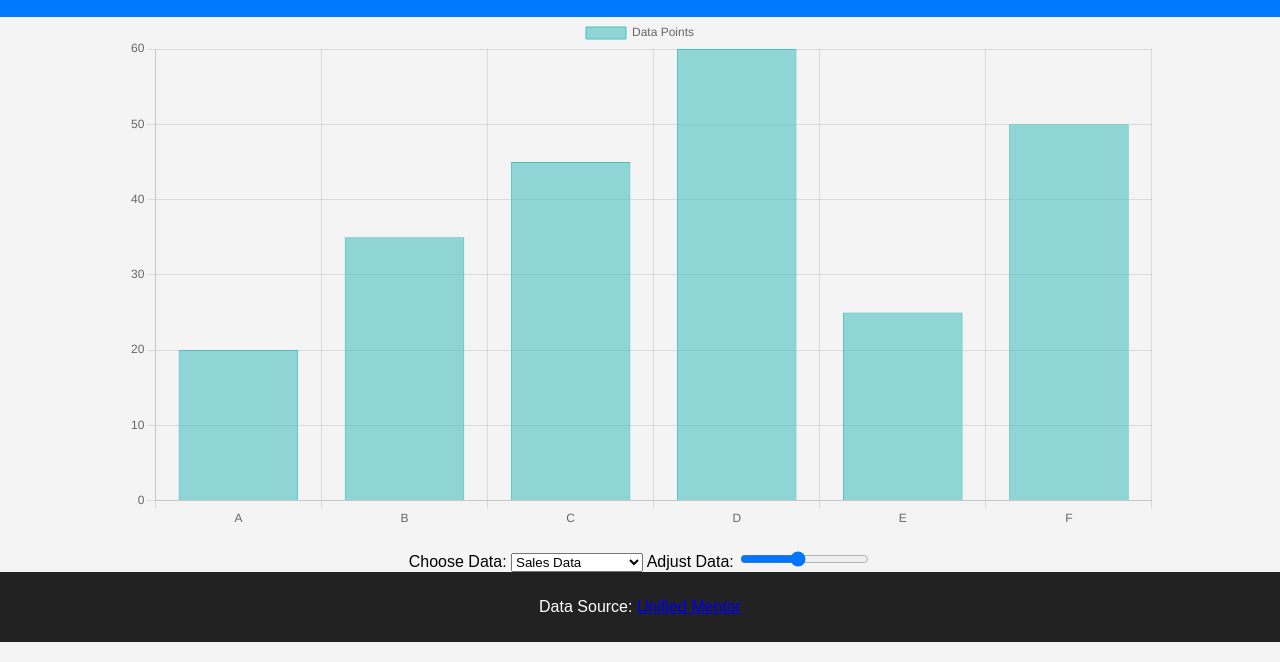
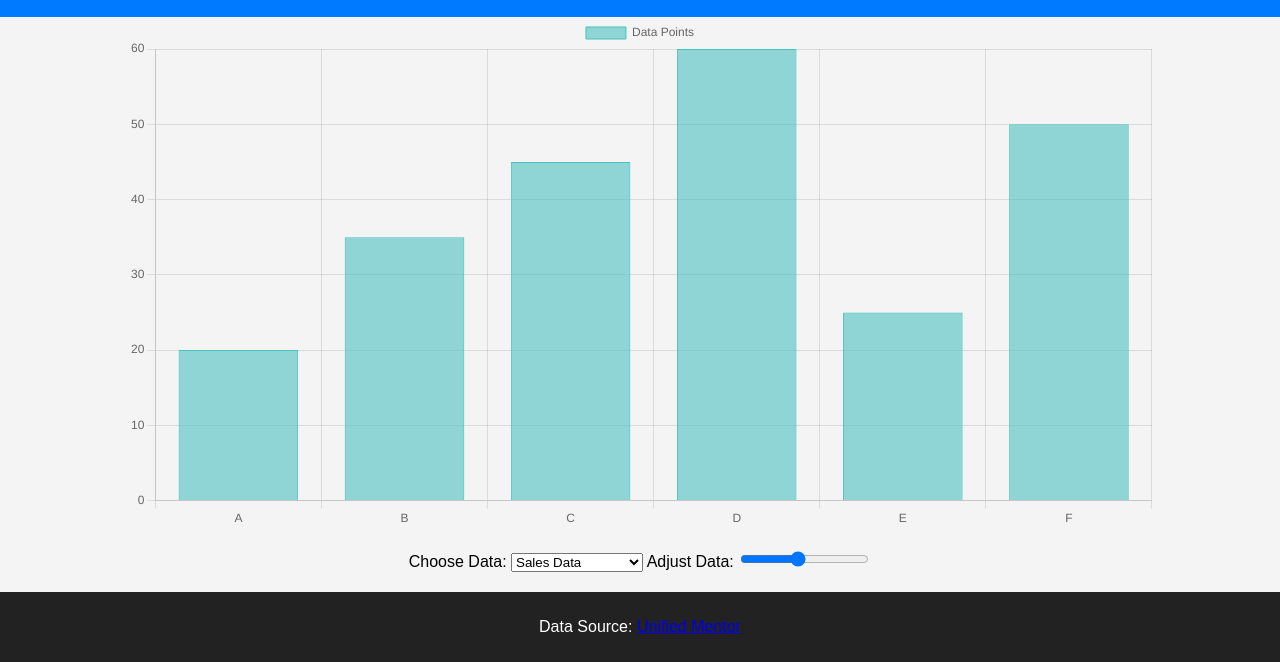
Before and after one commit to MadipilliJhansirani/INTERACTIVE-INFOGRAPHIC, a plain HTML site: page index.html in a window 1280 px wide. Shown: the part 138-800 px from the top of the page. Drawn offline with nearby package versions, Linux system fonts and the light colour scheme.

Commit message:
initial commit

```diff
--- a/index.html
+++ b/index.html
@@ -9,6 +9,7 @@
     <script src="https://cdn.jsdelivr.net/npm/chart.js"></script>
   </head>
   <body>
+    <div class="wrapper">
       <header>
         <h1>Interactive Data Infographic</h1>
         <button id="darkModeToggle">🌙 Dark Mode</button>
@@ -34,5 +35,6 @@
       <footer>
         <p>Data Source: <a href="#">Unified Mentor</a></p>
       </footer>
+    </div>
   </body>
 </html>
--- a/styles.css
+++ b/styles.css
@@ -1,23 +1,34 @@
-body {
+/* Layout Setup */
+html, body {
+  height: 100%;
+  margin: 0;
+  padding: 0;
   font-family: Arial, sans-serif;
   text-align: center;
-  margin: 0;
-  padding: 0;
   background: #f4f4f4;
   transition: background 0.5s, color 0.5s;
 }
 
+.wrapper {
+  display: flex;
+  flex-direction: column;
+  min-height: 100vh;
+}
+
+/* Header */
 header {
   background: #007bff;
   color: white;
   padding: 20px;
 }
 
+/* Dark Mode */
 .dark-mode {
   background: #222;
   color: white;
 }
 
+/* Main Content */
 .chart-container {
   width: 80%;
   margin: auto;
@@ -27,12 +38,15 @@ header {
   margin-top: 20px;
 }
 
+/* Footer */
 footer {
   background: #222;
   color: white;
   padding: 10px;
+  margin-top: auto; /* pushes footer to bottom */
 }
 
+/* Buttons */
 button {
   background: #fff;
   border: none;
```
Also changed, not shown: script.js (line endings or trailing spaces). Lines whose indentation alone changed are shown as unchanged.
